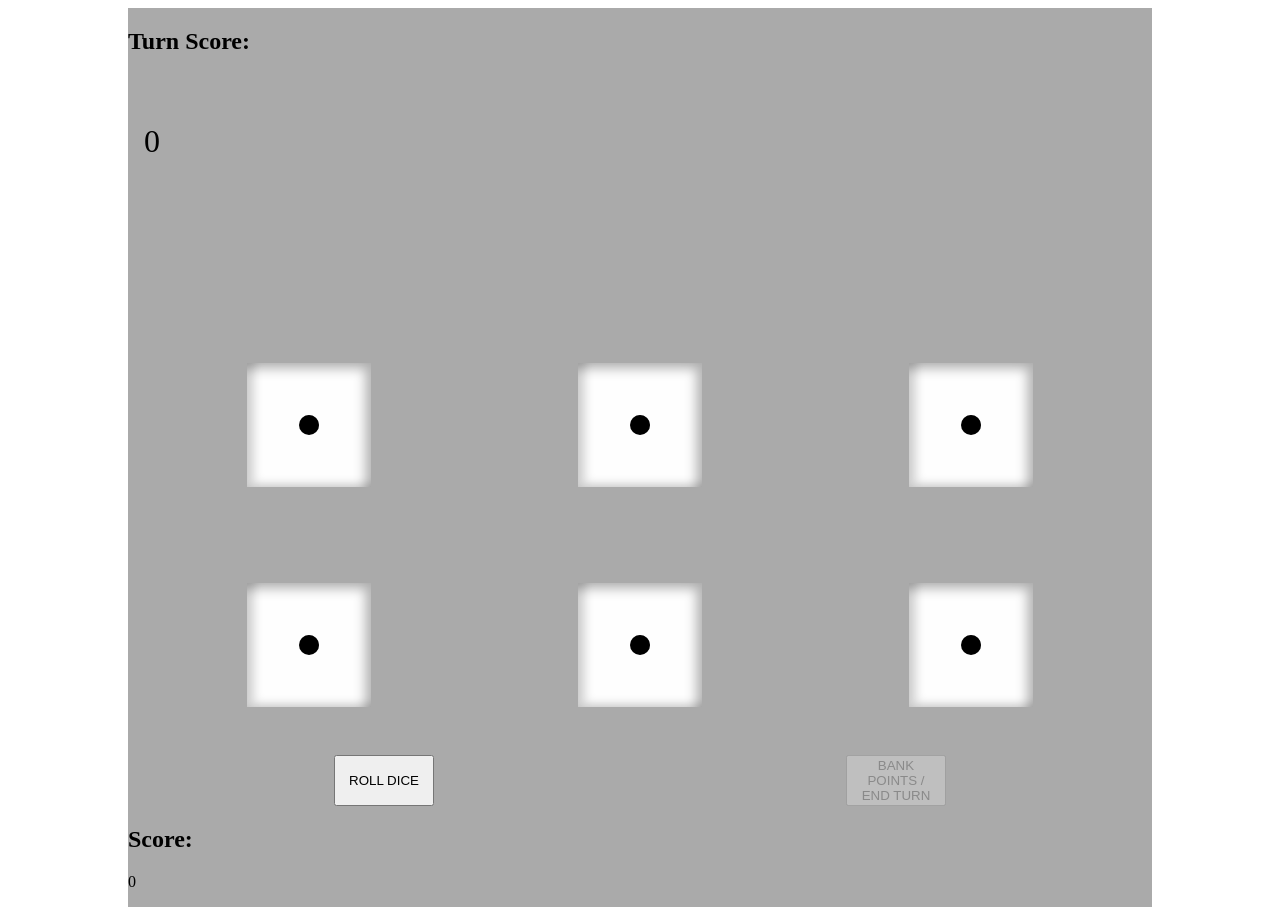
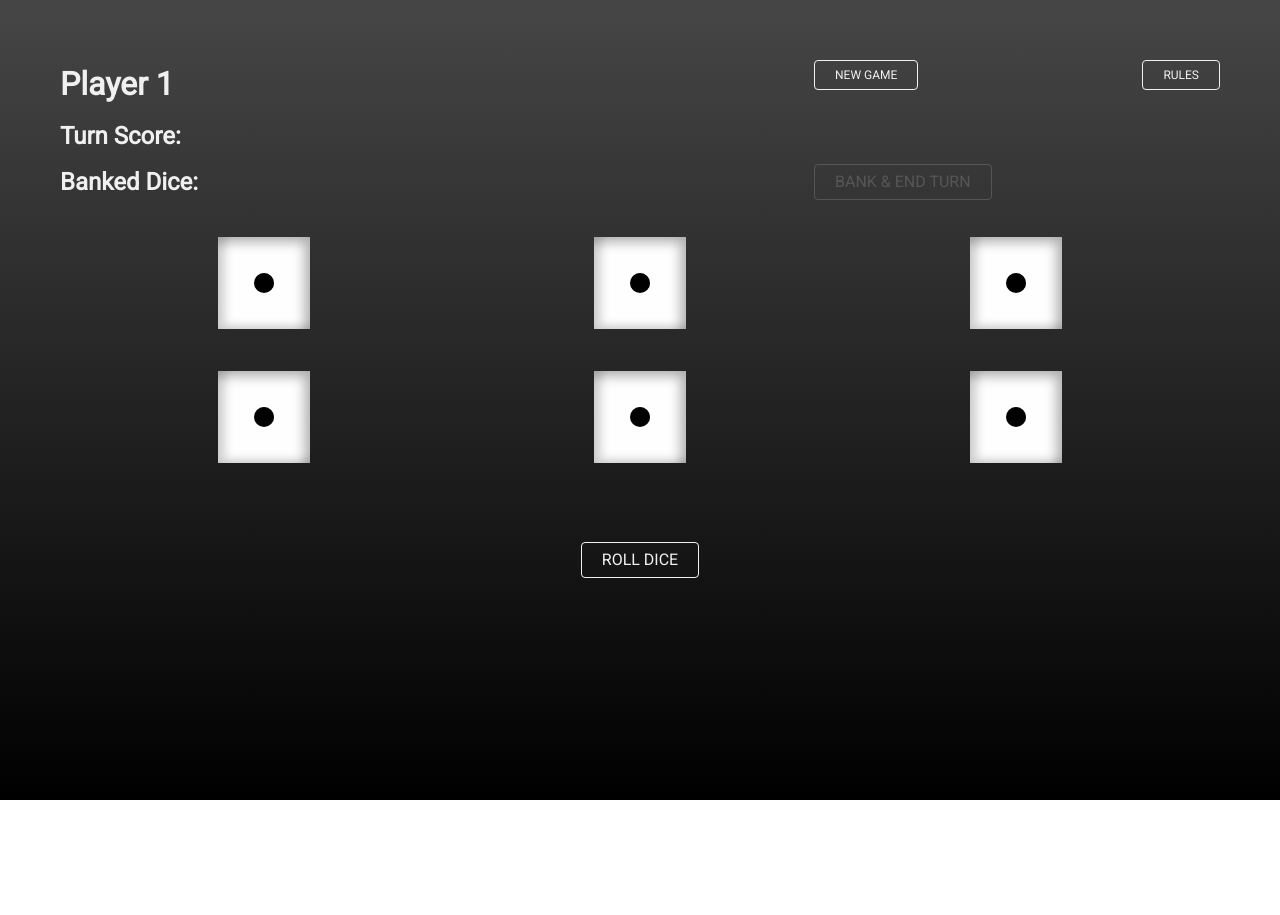
Before and after one commit to danjohnson77/ten-kay-dice-game, a plain HTML site: page index.html in a window 1280 px wide. After the commit the page ends 800 px from the top, so only its background shows below. Drawn offline with Linux system fonts and the light colour scheme.

Commit message:
basic styling done

```diff
--- /dev/null
+++ b/css/buttons.css
@@ -0,0 +1,28 @@
+button {
+  background-color: transparent;
+  color: var(--bg-color);
+  border: 1px solid var(--font-color);
+  border-radius: 4px;
+  padding: 5px 20px;
+  width: fit-content;
+  transition: all 200ms;
+  cursor: pointer;
+}
+
+button:hover {
+  color: black;
+  transform: scale(1.1);
+  background-color: var(--font-color);
+}
+
+button:disabled {
+  color: var(--font-disabled);
+  border: 1px solid var(--font-disabled);
+  pointer-events: none;
+  opacity: 30%;
+}
+
+.nav-container > button {
+  font-size: 0.75rem;
+  width: fit-content;
+}
--- a/style.css
+++ b/css/dice.css
@@ -1,51 +1,3 @@
-.container {
-  display: flex;
-  flex-direction: column;
-  width: 80vw;
-  margin: 0 auto;
-
-  background-color: #aaa;
-  min-height: 90vh;
-}
-
-button {
-  width: 100px;
-}
-
-.bank {
-  display: flex;
-  flex-direction: column;
-  width: 100%;
-  min-height: 150px;
-}
-
-.turn-score {
-  padding: 1rem;
-  font-size: 2rem;
-}
-
-.bank-dice {
-  display: flex;
-  width: 100%;
-  justify-content: center;
-  min-height: 75px;
-}
-
-.bank-dice > .die-side {
-  height: 40px;
-  width: 40px;
-  margin: 1rem;
-  padding: 0.5rem;
-  grid-column: auto;
-  grid-row: auto;
-  transform: none;
-}
-
-.bank-dice > .die-side > .dot {
-  height: 0.5rem;
-  width: 0.5rem;
-}
-
 .dice-container {
   align-items: center;
   display: grid;
@@ -56,12 +8,6 @@ button {
   padding: 2rem;
   flex-grow: 1;
   /* perspective: 1000px; */
-}
-
-.action-btn-container {
-  display: flex;
-  flex-direction: column;
-  align-items: center;
 }
 
 .single-die {
@@ -113,12 +59,6 @@ button {
   height: 1.25rem;
   width: 1.25rem;
   justify-self: center;
-}
-
-.button-container {
-  display: flex;
-  width: 100%;
-  justify-content: space-around;
 }
 
 .even-roll[data-roll="1"] {
--- /dev/null
+++ b/css/layout.css
@@ -0,0 +1,53 @@
+.flex-column {
+  display: flex;
+  flex-direction: column;
+  justify-content: space-between;
+}
+
+.layout-container {
+  display: grid;
+  grid-template-columns: repeat(2, 1fr);
+  grid-auto-rows: minmax(100px, auto);
+  min-height: 100vh;
+  max-width: 1280px;
+  padding: 60px;
+  margin: 0 auto;
+}
+
+.nav-container {
+  display: flex;
+  justify-content: space-between;
+}
+
+.game-info-container {
+  grid-column: 1;
+  padding-right: 30%;
+}
+
+.turn-score-container {
+  display: flex;
+  justify-content: space-between;
+  align-items: center;
+}
+
+.end-turn-container {
+  grid-column: 2;
+  padding-left: 30%;
+}
+
+.dice-container {
+  grid-column: 1 / 3;
+}
+
+.roll-button-container {
+  grid-row: 3;
+  grid-column: 1 / 3;
+  display: flex;
+  justify-content: center;
+  align-items: center;
+}
+
+.scoreboard-container {
+  grid-row: 4;
+  grid-column: 1 / 3;
+}
--- /dev/null
+++ b/css/reset.css
@@ -0,0 +1,78 @@
+/* Box sizing rules */
+*,
+*::before,
+*::after {
+  box-sizing: border-box;
+}
+
+/* Remove default padding */
+ul[class],
+ol[class] {
+  padding: 0;
+}
+
+/* Remove default margin */
+body,
+h1,
+h2,
+h3,
+h4,
+p,
+ul[class],
+ol[class],
+li,
+figure,
+figcaption,
+blockquote,
+dl,
+dd {
+  margin: 0;
+}
+
+/* Set core body defaults */
+body {
+  min-height: 100vh;
+  scroll-behavior: smooth;
+  text-rendering: optimizeSpeed;
+  line-height: 1.5;
+}
+
+/* Remove list styles on ul, ol elements with a class attribute */
+ul[class],
+ol[class] {
+  list-style: none;
+}
+
+/* A elements that don't have a class get default styles */
+a:not([class]) {
+  text-decoration-skip-ink: auto;
+}
+
+/* Make images easier to work with */
+img {
+  max-width: 100%;
+  display: block;
+}
+
+/* Natural flow and rhythm in articles by default */
+article > * + * {
+  margin-top: 1em;
+}
+
+/* Inherit fonts for inputs and buttons */
+input,
+button,
+textarea,
+select {
+  font: inherit;
+}
+
+/* Remove all animations and transitions for people that prefer not to see them */
+@media (prefers-reduced-motion: reduce) {
+  * {
+    animation-duration: 0.01ms !important;
+    animation-iteration-count: 1 !important;
+    transition-duration: 0.01ms !important;
+    scroll-behavior: auto !important;
+  }
+}
--- /dev/null
+++ b/css/style.css
@@ -0,0 +1,56 @@
+@import "./reset.css";
+@import "./variables.css";
+@import "./buttons.css";
+@import "./layout.css";
+@import "./dice.css";
+
+html {
+  font-family: var(--main-font);
+  color: var(--font-color);
+  background: var(--bg-color);
+}
+
+.button-container {
+  display: flex;
+  width: 100%;
+  justify-content: space-around;
+}
+
+.action-btn-container {
+  display: flex;
+  flex-direction: column;
+  align-items: center;
+}
+
+.bank {
+  display: flex;
+  flex-direction: column;
+  width: 100%;
+  min-height: 150px;
+}
+
+.turn-score {
+  padding: 1rem;
+  font-size: 2rem;
+}
+
+.bank-dice {
+  display: flex;
+  width: 100%;
+  justify-content: center;
+}
+
+.bank-dice > .die-side {
+  height: 40px;
+  width: 40px;
+  margin: 1rem;
+  padding: 0.5rem;
+  grid-column: auto;
+  grid-row: auto;
+  transform: none;
+}
+
+.bank-dice > .die-side > .dot {
+  height: 0.5rem;
+  width: 0.5rem;
+}
--- /dev/null
+++ b/css/variables.css
@@ -0,0 +1,11 @@
+@import url("https://fonts.googleapis.com/css2?family=Roboto&display=swap");
+
+:root {
+  margin: 0;
+  padding: 0;
+  line-height: 1.2;
+  --bg-color: linear-gradient(#464646, #000);
+  --font-color: #f0f0f0;
+  --font-disabled: #9f9f9f;
+  --main-font: "Roboto", sans-serif;
+}
--- a/index.html
+++ b/index.html
@@ -4,12 +4,40 @@
     <meta charset="UTF-8" />
     <meta http-equiv="X-UA-Compatible" content="IE=edge" />
     <meta name="viewport" content="width=device-width, initial-scale=1.0" />
-    <link rel="stylesheet" href="style.css" />
+    <link rel="stylesheet" href="./css/style.css" />
     <title>Document</title>
   </head>
   <body>
-    <div class="container">
-      <div class="bank">
+    <div class="layout-container">
+      <div class="game-info-container flex-column">
+        <h1 class="current-player">Player 1</h1>
+        <div class="turn-score-container">
+          <h2>Turn Score:</h2>
+          <p class="turn-score"></p>
+        </div>
+        <div class="bank-dice-container">
+          <h2>Banked Dice:</h2>
+          <div class="bank-dice"></div>
+        </div>
+      </div>
+      <div class="end-turn-container flex-column">
+        <div class="nav-container">
+          <button>NEW GAME</button>
+          <button>RULES</button>
+        </div>
+        <button id="end-turn-btn" disabled>BANK & END TURN</button>
+      </div>
+      <div class="dice-container"></div>
+      <div class="roll-button-container">
+        <button onclick="handleRollClick()">ROLL DICE</button>
+      </div>
+      <div class="scoreboard-container"></div>
+    </div>
+  </body>
+  <script src="./js/game.js"></script>
+</html>
+
+<!-- <div class="bank">
   <h2>Turn Score:</h2>
   <p class="turn-score">0</p>
   <div class="bank-dice"></div>
@@ -25,8 +53,4 @@
 <div class="score-container">
   <h2>Score:</h2>
   <p id="score"></p>
-      </div>
-    </div>
-  </body>
-  <script src="game.js"></script>
-</html>
+</div> -->
--- a/game.js
+++ b/js/game.js
@@ -16,7 +16,7 @@ const state = {
 };
 
 const init = () => {
-  document.getElementById("score").textContent = state.totalScore;
+  // document.getElementById("score").textContent = state.totalScore;
 };
 
 init();
@@ -224,6 +224,7 @@ const evaluateRoll = (roll) => {
   if (sixDiceCheck) {
     return { sets: [sixDiceCheck.set], value: sixDiceCheck.value, singles: [] };
   }
+
   const onesAndFives = roll.filter((r) => r.value === 1 || r.value === 5);
 
   roll.forEach((r) => {
```
Lines whose indentation alone changed are shown as unchanged.
